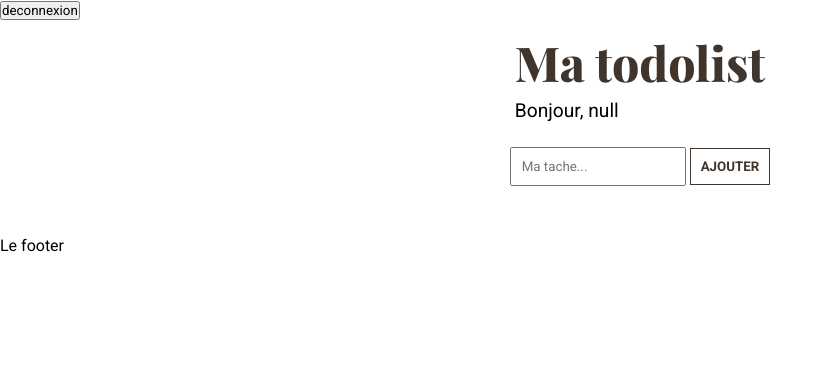
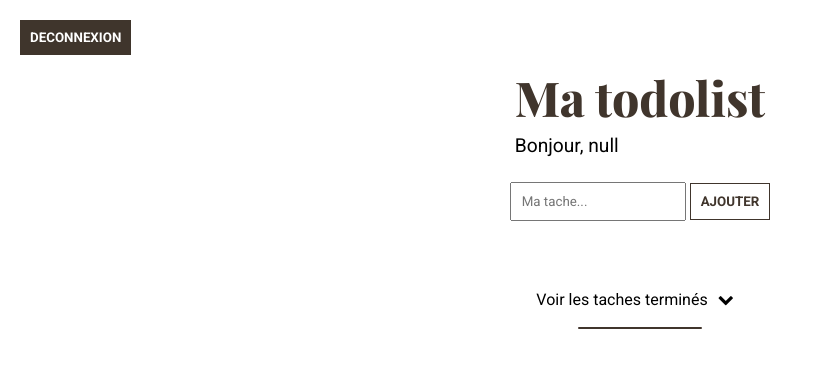
Before and after one commit to baptiste-gauthier/tdl, a PHP site: page /todolist.php in a window 1280 px wide. Shown: the top 368 px of the page, without its empty margins (0-833 px from the left). Run offline with PHP 8.4, Linux system fonts and the light colour scheme; data that the repository does not hold is empty.

Commit message:
tasks check ok !
tasks check ok !

```diff
--- a/addlist_bdd.php
+++ b/addlist_bdd.php
@@ -16,13 +16,13 @@
 
 $result = $requete->fetch() ;
 
-var_dump($result) ;
+// var_dump($result) ;
 
 if($result == false)
 {
     $sql = 'INSERT INTO taches (utilisateur_fk, description) VALUES (:id, :get)';
 
-    var_dump($sql) ;
+    // var_dump($sql) ;
 
     $requete = $bdd->prepare($sql);
 
--- /dev/null
+++ b/get_finish_task.php
@@ -0,0 +1,20 @@
+<?php
+
+session_start() ;
+
+$bdd = new PDO('mysql:host=localhost;dbname=tdl', 'root', '');
+
+$requete = $bdd->prepare("SELECT finish_tasks
+                            FROM taches
+                                WHERE utilisateur_fk = :id_fk
+");
+
+$requete->bindParam(':id_fk', $_SESSION['id']);
+
+$requete->execute();
+
+$result = $requete->fetch(PDO::FETCH_ASSOC);
+
+$json = json_encode($result) ;
+
+echo $json ;
--- a/style/style.css
+++ b/style/style.css
@@ -1,4 +1,4 @@
-@import url("https://fonts.googleapis.com/css2?family=Roboto:ital,wght@0,300;0,400;0,700;1,700&display=swap");
+@import url("https://fonts.googleapis.com/css2?family=Roboto:ital,wght@0,400;0,700;1,100;1,300;1,700&display=swap");
 @import url("https://fonts.googleapis.com/css2?family=Playfair+Display:wght@500;700;800&display=swap");
 /* Color Theme Swatches in Hex */
 /* Color Theme Swatches in RGBA */
@@ -22,6 +22,51 @@
   color: red;
 }
 
+.msg {
+  text-align: center;
+  margin: 25px;
+}
+
+.msg .se_connecter {
+  margin: 10px 0px;
+  text-decoration: underline;
+}
+
+body {
+  padding: 20px;
+}
+
+header {
+  display: -webkit-box;
+  display: -ms-flexbox;
+  display: flex;
+  -webkit-box-pack: justify;
+      -ms-flex-pack: justify;
+          justify-content: space-between;
+  -webkit-box-align: center;
+      -ms-flex-align: center;
+          align-items: center;
+}
+
+header #deco {
+  padding: 10px;
+  text-transform: uppercase;
+  font-weight: 800;
+  border: none;
+  background-color: #3f352c;
+  color: white;
+  cursor: pointer;
+}
+
+header .logo_todo {
+  padding: 10px;
+}
+
+header .logo_todo img {
+  width: 35%;
+  margin: auto;
+}
+
 .contenu_todo {
   display: -webkit-box;
   display: -ms-flexbox;
@@ -35,6 +80,14 @@
           align-items: center;
 }
 
+.contenu_todo::after {
+  content: "";
+  background-color: #40352C;
+  width: 10%;
+  height: 2px;
+  border-radius: 2em;
+}
+
 .contenu_todo div {
   padding: 10px;
 }
@@ -42,7 +95,7 @@
 .contenu_todo .list li {
   padding: 15px;
   background-color: #F2CEAE;
-  margin: 5px;
+  margin: 10px;
   display: -webkit-box;
   display: -ms-flexbox;
   display: flex;
@@ -53,6 +106,16 @@
 
 .contenu_todo .list li p {
   margin: 0px 10px;
+}
+
+.contenu_todo .list li p #txt_tache {
+  font-weight: 800;
+  margin-right: 10px;
+}
+
+.contenu_todo .list li p #txt_date {
+  font-style: italic;
+  font-weight: 300;
 }
 
 .contenu_todo .list li p i {
@@ -96,18 +159,43 @@
   padding: 10px;
 }
 
+.contenu_todo #finish_task p {
+  display: -webkit-box;
+  display: -ms-flexbox;
+  display: flex;
+  -webkit-box-align: center;
+      -ms-flex-align: center;
+          align-items: center;
+  cursor: pointer;
+}
+
+.contenu_todo #finish_task p i {
+  padding: 10px;
+}
+
+.contenu_todo #finish_task #list_finish li #txt_date {
+  display: none;
+}
+
+.contenu_todo #finish_task #list_finish li .cross_check {
+  display: none;
+}
+
 #btn_choice button {
-  border: none;
-  background-color: #f1ccac;
-  color: white;
+  border: 1px solid #40352C;
+  background-color: transparent;
+  color: #40352C;
   text-transform: uppercase;
   padding: 10px;
   -webkit-transition: .2s;
   transition: .2s;
+  font-weight: 800;
 }
 
 #btn_choice button:hover {
-  background-color: black;
+  background-color: #40352C;
+  cursor: pointer;
+  color: white;
 }
 
 #form {
--- a/style/style.scss
+++ b/style/style.scss
@@ -1,4 +1,4 @@
-@import url('https://fonts.googleapis.com/css2?family=Roboto:ital,wght@0,300;0,400;0,700;1,700&display=swap');
+@import url('https://fonts.googleapis.com/css2?family=Roboto:ital,wght@0,400;0,700;1,100;1,300;1,700&display=swap');
 @import url('https://fonts.googleapis.com/css2?family=Playfair+Display:wght@500;700;800&display=swap');
 
 /* Color Theme Swatches in Hex */
@@ -41,6 +41,44 @@
 .error{
     color : $color2;
 }
+.msg{
+    text-align: center;
+    margin: 25px;
+
+    & .se_connecter{
+        margin: 10px 0px;
+        text-decoration: underline;
+    }
+}
+
+body{
+    padding: 20px;
+}
+
+// header
+
+header{
+
+    display: flex;
+    justify-content: space-between;
+    align-items: center;
+    #deco{
+        padding: 10px;
+        text-transform: uppercase;
+        font-weight: 800;
+        border : none;
+        background-color: $Nature-2-hsla;
+        color: white;
+        cursor: pointer;
+    }
+    .logo_todo{
+        padding: 10px;
+        img{
+            width: 35%;
+            margin: auto;
+        }
+    }
+}
 
 // todolist
 
@@ -48,6 +86,14 @@
     display: flex;
     flex-direction: column;
     align-items: center;
+
+    &::after{
+        content: "" ;
+        background-color: $Nature-2-hex;
+        width: 10%;
+        height: 2px;
+        border-radius: 2em;
+    }
 
     div {
         padding: 10px ;
@@ -57,11 +103,19 @@
         li{
             padding: 15px;
             background-color: $Nature-3-hex;
-            margin: 5px;
+            margin: 10px;
             display: flex;
             justify-content: space-between;
             p{
                 margin : 0px 10px ;
+                & #txt_tache{
+                    font-weight: 800;
+                    margin-right : 10px ;
+                }
+                & #txt_date{
+                    font-style: italic;
+                    font-weight: 300;
+                }
                 i{
                     margin : 0px 10px ;
                     color: white;
@@ -103,6 +157,26 @@
             padding: 10px;
         }
     }
+    #finish_task {
+        p{
+            display: flex;
+            align-items: center;
+            cursor: pointer;
+            i{
+                padding: 10px;
+            }
+        }
+        #list_finish{
+            li{
+                #txt_date{
+                    display: none;
+                }
+                .cross_check{
+                    display: none;
+                }
+            }
+        }
+    }
 
 }
 
@@ -113,16 +187,19 @@
 
 #btn_choice {
     button {
-        border: none ;
-        background-color: $Nature-3-hsla;
-        color : white ;
+        border: 1px solid $Nature-2-hex ;
+        background-color: transparent;
+        color : $Nature-2-hex;
         text-transform: uppercase;
         padding: 10px;
         transition: .2s;
+        font-weight: 800;
 
         &:hover
         {
-            background-color: black;
+            background-color: $Nature-2-hex;
+            cursor: pointer;
+            color: white;
         }
 
     }
@@ -134,8 +211,6 @@
     .form {
         display: flex ;
         flex-direction: column;
-
-
         width: 30%;
         margin: auto;
 
--- a/todolist.php
+++ b/todolist.php
@@ -40,6 +40,11 @@
                         </ul>
                         <div class="error_msg"></div>
                     </div>
+                    <div id="finish_task">
+                        <p> Voir les taches terminés<i class="fa fa-chevron-down"></i> </p>
+                        <ul id="list_finish">
+                        </ul>
+                    </div>
                 </article>
             </section>
             <script src="https://ajax.googleapis.com/ajax/libs/jquery/3.5.1/jquery.min.js"></script>
@@ -47,7 +52,7 @@
         </body>
 
         <footer>
-            Le footer
+
         </footer>
     </body>
 
```
Also changed, not shown: add_finish_list.php (added, +31 -0 lines), index.php (+8 -8 lines), script.js (+86 -27 lines), images/logo.png (added), images/logo.svg (added), 1 other file.
